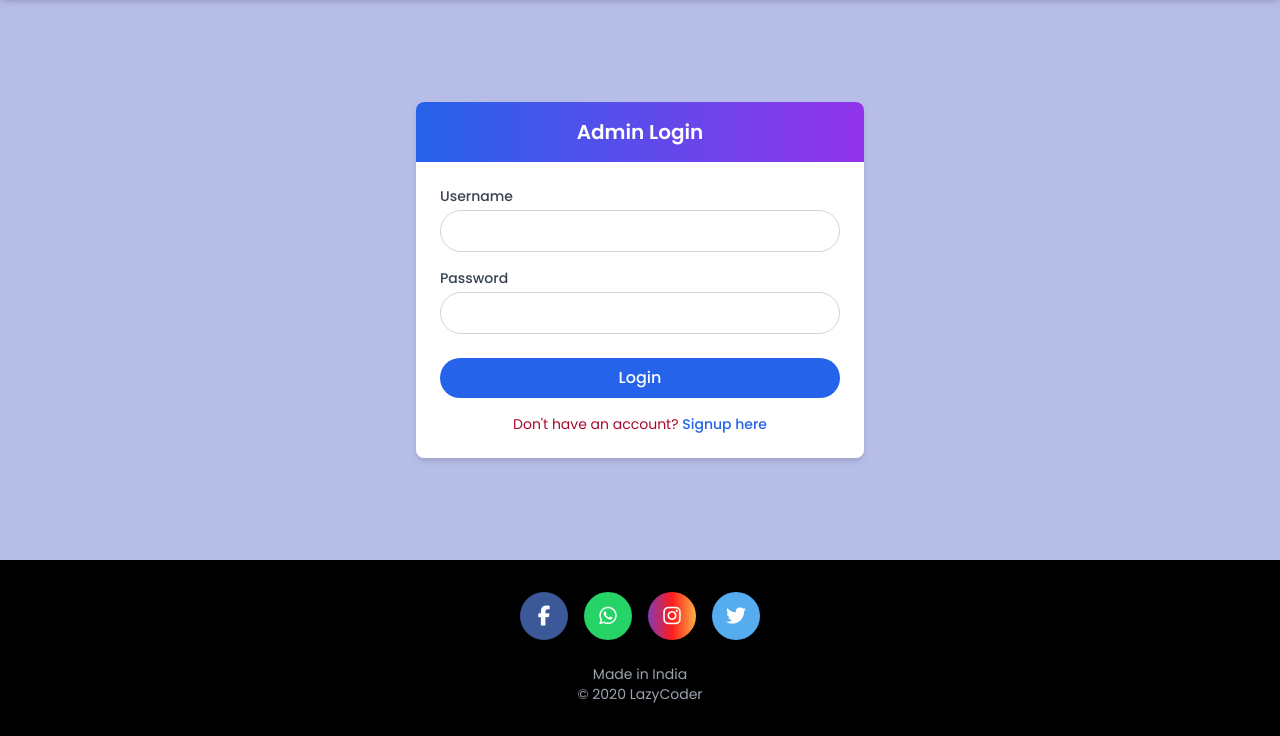
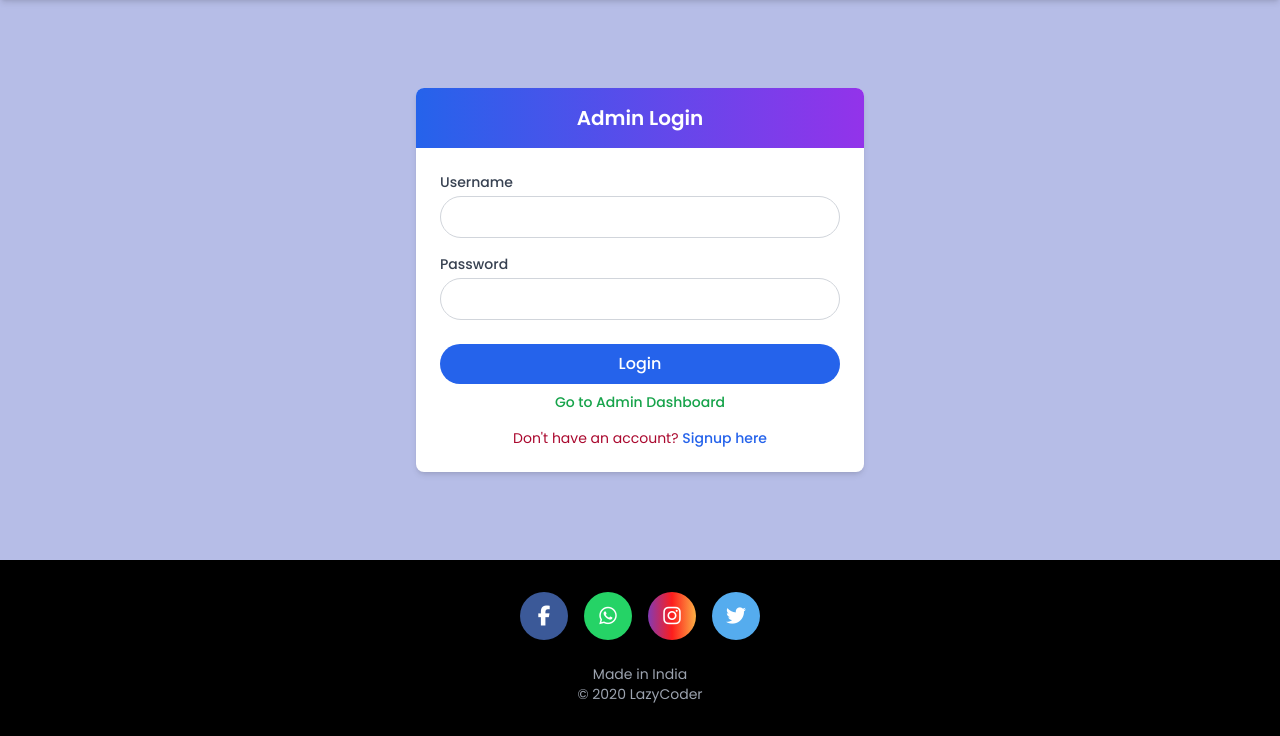
Before and after one commit to Het-thummar/hospital-management, a Django app: page /adminlogin/ in a window 1280 px wide. Shown: the part 64-800 px from the top of the page. Run offline with Django 5.2, Linux system fonts and the light colour scheme; some libraries are stand-ins or nearby versions.

Commit message:
Add dashboard links to login pages for patient, doctor, and admin

```diff
--- a/templates/hospital/adminlogin.html
+++ b/templates/hospital/adminlogin.html
@@ -58,6 +58,11 @@
             Login
           </button>
 
+          <!-- Dashboard Link -->
+          <div class="text-center text-sm text-gray-600 pt-2">
+            <a href="{% url 'admin-dashboard' %}" class="font-medium text-green-600 hover:text-green-800">Go to Admin Dashboard</a>
+          </div>
+
           <!-- Signup Link -->
           <div class="mt-4 text-center text-sm">
             Don't have an account?
--- a/templates/hospital/doctorlogin.html
+++ b/templates/hospital/doctorlogin.html
@@ -92,6 +92,11 @@
                 Signup here
               </a>
             </div>
+
+            <!-- Dashboard Link -->
+            <div class="text-center text-sm text-gray-600 pt-2">
+              <a href="{% url 'doctor-dashboard' %}" class="font-medium text-green-600 hover:text-green-800">Go to Doctor Dashboard</a>
+            </div>
           </div>
         </div>
       </form>
--- a/templates/hospital/patientlogin.html
+++ b/templates/hospital/patientlogin.html
@@ -62,6 +62,11 @@
             Don't have an account?
             <a href="/patientsignup" class="font-medium text-blue-600 hover:text-blue-800">Sign up here</a>
           </div>
+
+          <!-- Dashboard Link -->
+          <div class="text-center text-sm text-gray-600 pt-2">
+            <a href="{% url 'patient-dashboard' %}" class="font-medium text-green-600 hover:text-green-800">Go to Patient Dashboard</a>
+          </div>
         </div>
       </div>
     </form>
```
